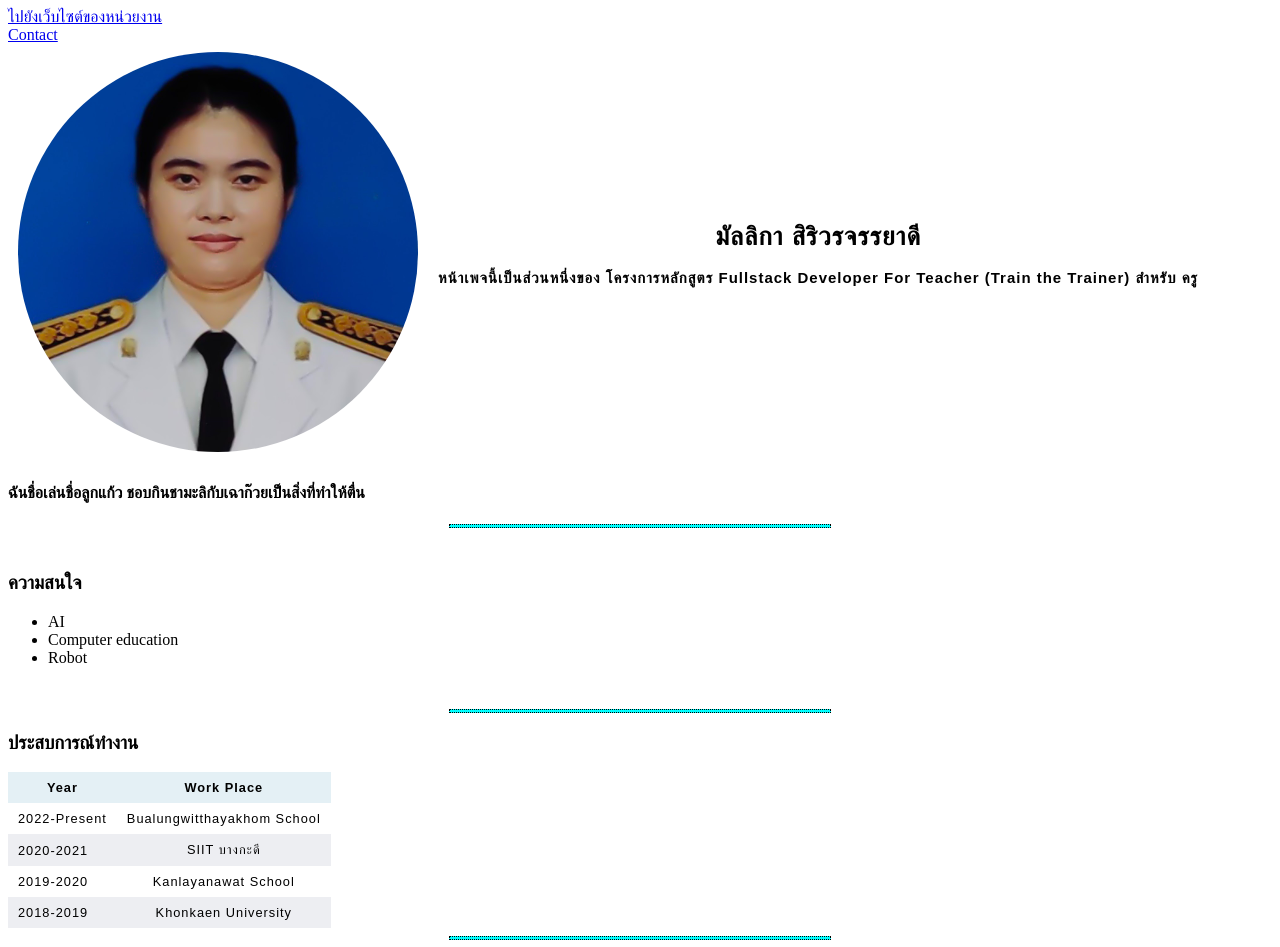
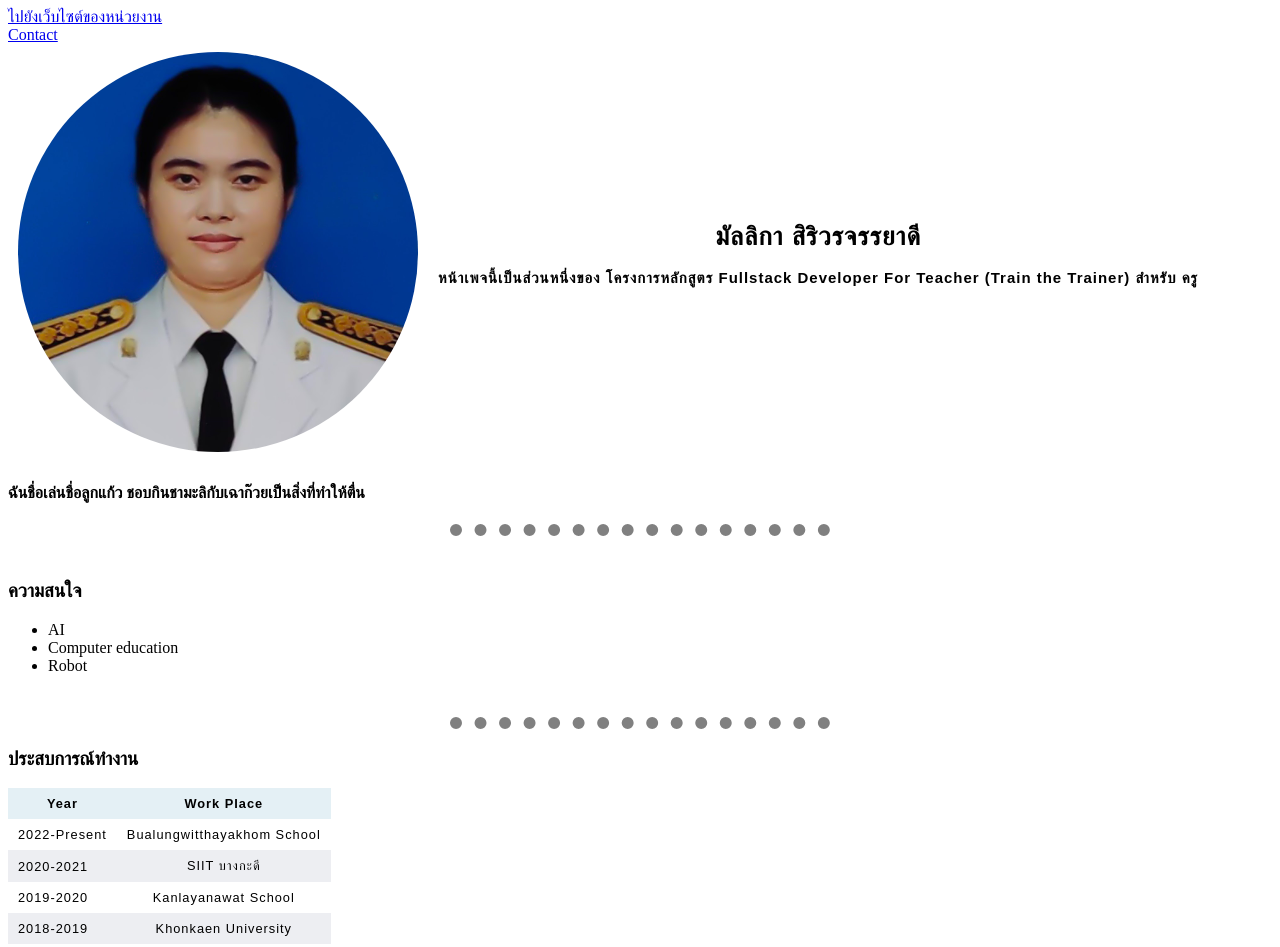
Before and after one commit to siriMallika/mypage2024, a plain HTML site: page index.html in a window 1280 px wide. Shown: the top 947 px of the page. Drawn offline with Linux system fonts and the light colour scheme.

Commit message:
Add files via upload

```diff
--- a/styles.css
+++ b/styles.css
@@ -46,8 +46,10 @@ table {
   }
 
   hr {
-    background-color: aqua;
-    border-style: dotted;
-    height: 2px;
+    /* background-color: aqua; */
+    border-style: dotted none none;
+    /* height: 2px; */
     width: 30%;
+    border-color: grey;
+    border-width: 12px;
   }
```
